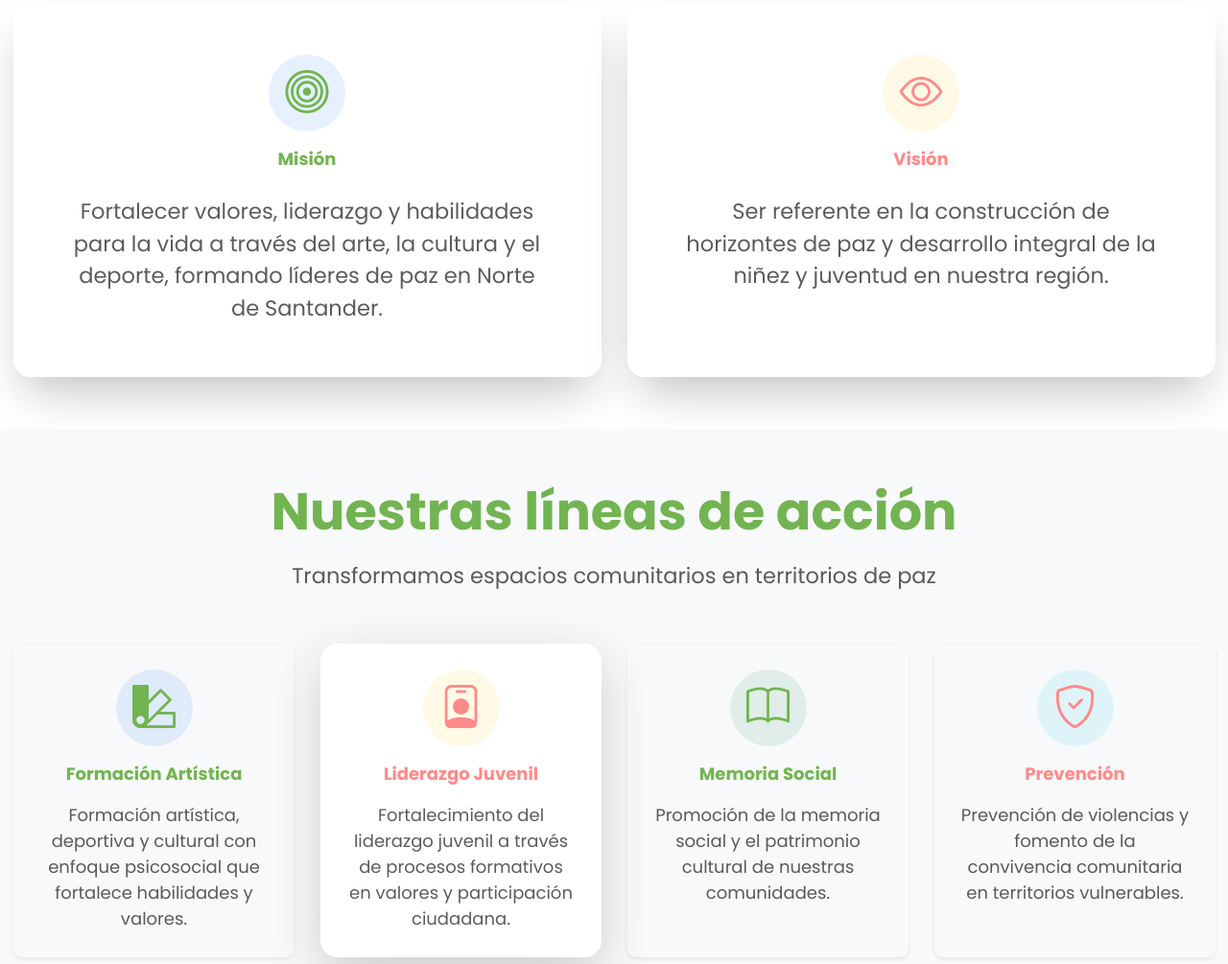
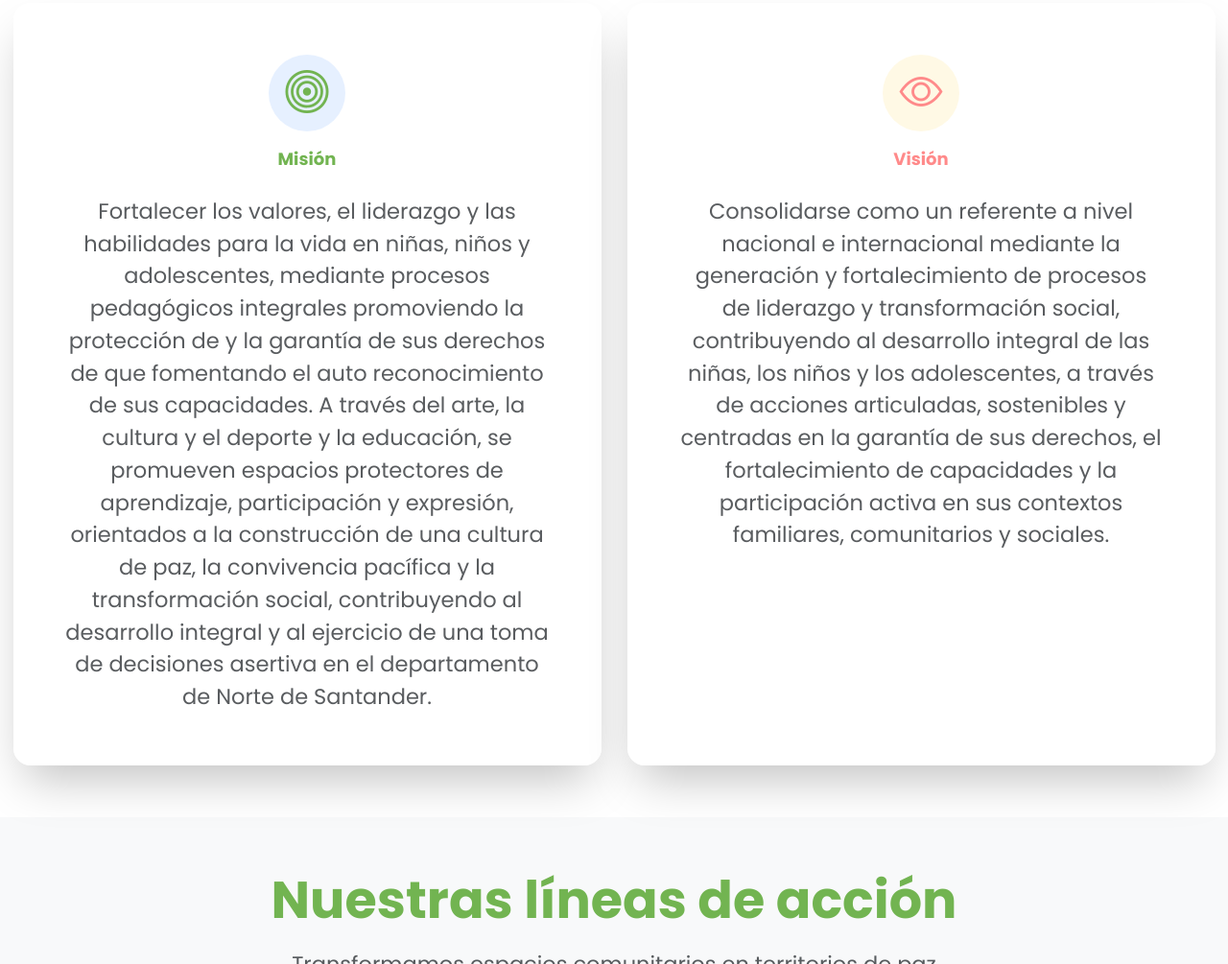
Before and after one commit to Jefferson-MejiaTorres/Jugar-Es-Sonar, a website: page index.html in a window 1280 px wide. Shown: the part 1795-2800 px from the top of the page at 96% size. Drawn offline with nearby package versions, Linux system fonts and the light colour scheme.

Commit message:
feat: Actualizar descripciones de Misión y Visión para reflejar mejor el enfoque en derechos y desarrollo integral

```diff
--- a/index.html
+++ b/index.html
@@ -177,7 +177,7 @@
                             <h3 class="fw-bold" style="color: #72b451;">Misión</h3>
                         </div>
                         <p class="text-center text-muted fs-5">
-                            Fortalecer valores, liderazgo y habilidades para la vida a través del arte, la cultura y el deporte, formando líderes de paz en Norte de Santander.
+                            Fortalecer los valores, el liderazgo y las habilidades para la vida en niñas, niños y adolescentes, mediante procesos pedagógicos integrales promoviendo la protección de y la garantía de sus derechos de que fomentando el auto reconocimiento de sus capacidades. A través del arte, la cultura y el deporte y la educación, se promueven espacios protectores de aprendizaje, participación y expresión, orientados a la construcción de una cultura de paz, la convivencia pacífica y la transformación social, contribuyendo al desarrollo integral y al ejercicio de una toma de decisiones asertiva en el departamento de Norte de Santander.
                         </p>
                     </div>
                 </div>
@@ -191,7 +191,7 @@
                             <h3 class="fw-bold" style="color: var(--color-secundario);">Visión</h3>
                         </div>
                         <p class="text-center text-muted fs-5">
-                            Ser referente en la construcción de horizontes de paz y desarrollo integral de la niñez y juventud en nuestra región.
+                            Consolidarse como un referente a nivel nacional e internacional mediante la generación y fortalecimiento de procesos de liderazgo y transformación social, contribuyendo al desarrollo integral de las niñas, los niños y los adolescentes, a través de acciones articuladas, sostenibles y centradas en la garantía de sus derechos, el fortalecimiento de capacidades y la participación activa en sus contextos familiares, comunitarios y sociales.
                         </p>
                     </div>
                 </div>
@@ -209,7 +209,7 @@
 
             <div class="row text-center g-4 mb-5">
                 <div class="col-lg-3 col-md-6">
-                    <div class="impact-card p-4 h-100 border-0 shadow-sm rounded-3 animate__animated animate__zoomIn">
+                    <div class="impact-card p-4 h-100 border-0 animate__animated animate__zoomIn tw-impact bg-white/90 rounded-2xl shadow-lg hover:-translate-y-1 transition-transform duration-300">
                         <div class="impact-icon bg-primary bg-opacity-10 rounded-circle d-flex align-items-center justify-content-center mx-auto mb-3" style="width: 80px; height: 80px;">
                             <i class="bi bi-palette2 fs-1" style="color: #72b451;"></i>
                         </div>
@@ -231,7 +231,7 @@
                     </div>
                 </div>
                 <div class="col-lg-3 col-md-6">
-                    <div class="impact-card p-4 h-100 border-0 shadow-sm rounded-3 animate__animated animate__zoomIn animate__delay-2s">
+                    <div class="impact-card p-4 h-100 border-0 animate__animated animate__zoomIn animate__delay-2s tw-impact bg-white/90 rounded-2xl shadow-lg hover:-translate-y-1 transition-transform duration-300">
                         <div class="impact-icon bg-success bg-opacity-10 rounded-circle d-flex align-items-center justify-content-center mx-auto mb-3" style="width: 80px; height: 80px;">
                             <i class="bi bi-book fs-1" style="color: #72b451;"></i>
                         </div>
@@ -242,7 +242,7 @@
                     </div>
                 </div>
                 <div class="col-lg-3 col-md-6">
-                    <div class="impact-card p-4 h-100 border-0 shadow-sm rounded-3 animate__animated animate__zoomIn animate__delay-3s">
+                    <div class="impact-card p-4 h-100 border-0 animate__animated animate__zoomIn animate__delay-3s tw-impact bg-white/90 rounded-2xl shadow-lg hover:-translate-y-1 transition-transform duration-300">
                         <div class="impact-icon bg-info bg-opacity-10 rounded-circle d-flex align-items-center justify-content-center mx-auto mb-3" style="width: 80px; height: 80px;">
                             <i class="bi bi-shield-check fs-1" style="color: var(--color-secundario);"></i>
                         </div>
--- a/src/estilos/principal.css
+++ b/src/estilos/principal.css
@@ -376,11 +376,68 @@ a[href="#mision-vision"].btn:focus-visible {
 }
 
 
-/* Estilos para las tarjetas de impacto */
+/* Estilos para las tarjetas de impacto - unificación visual */
 .impact-card {
-  transition: transform 0.3s ease, box-shadow 0.3s ease;
-  border: 1px solid rgba(114, 180, 81, 0.1);
-  border-left: 4px solid var(--color-primary);
+  display: flex;
+  flex-direction: column;
+  align-items: center;
+  text-align: center;
+  gap: .75rem;
+  padding: 1.25rem;
+  background: rgba(255,255,255,0.92);
+  border-radius: 1rem;
+  box-shadow: 0 12px 30px rgba(0,0,0,0.08);
+  border: 1px solid rgba(0,0,0,0.04);
+  transition: transform 0.28s ease, box-shadow 0.28s ease;
+  min-height: 240px;
+}
+
+/* Icono consistente */
+.impact-card .impact-icon {
+  width: 80px;
+  height: 80px;
+  flex: 0 0 auto;
+  border-radius: 50%;
+  display: flex;
+  align-items: center;
+  justify-content: center;
+  margin: 0 auto .75rem;
+  background: inherit;
+}
+
+/* Titular y descripción */
+.impact-card h4 {
+  margin: 0;
+  font-size: 1.05rem;
+  font-weight: 700;
+}
+.impact-card p {
+  margin: 0;
+  color: #6c757d;
+  font-size: .95rem;
+  line-height: 1.45;
+  flex: 1 0 auto;
+}
+
+/* Hover refinado */
+.impact-card:hover {
+  transform: translateY(-8px);
+  box-shadow: 0 18px 45px rgba(0,0,0,0.12);
+}
+
+/* Asegurar cards homogéneas aunque tengan utilidades inline */
+.impact-card.tw-impact,
+.impact-card.bg-white,
+.impact-card[class*="bg-"] {
+  background: rgba(255,255,255,0.92) !important;
+}
+
+/* Responsive fixes */
+@media (max-width: 576px) {
+  .impact-card { min-height: 0; padding: 1rem; }
+  .impact-card .impact-icon { width: 64px; height: 64px; }
+  .impact-card h4 { font-size: 1rem; }
+  .impact-card p { font-size: .92rem; }
 }
 
 /* Helper classes para integración con Tailwind (fallback visual si Tailwind no carga) */
@@ -414,6 +471,27 @@ a[href="#mision-vision"].btn:focus-visible {
 .impact-card:hover .impact-icon {
   transform: scale(1.1);
   color: var(--color-secondary);
+}
+
+/* Centrar iconos y títulos en tarjetas Misión y Visión */
+.mission-card .text-center,
+.vision-card .text-center {
+  display: flex;
+  flex-direction: column;
+  align-items: center;
+  justify-content: center;
+  text-align: center; /* fallback para navegadores sin soporte flex */
+}
+
+.mission-icon, .vision-icon {
+  margin: 0 auto .75rem;
+  display: flex;
+  align-items: center;
+  justify-content: center;
+}
+
+.mission-card h3, .vision-card h3 {
+  margin: 0;
 }
 
 /* Estilos para las tarjetas CTA */
```
